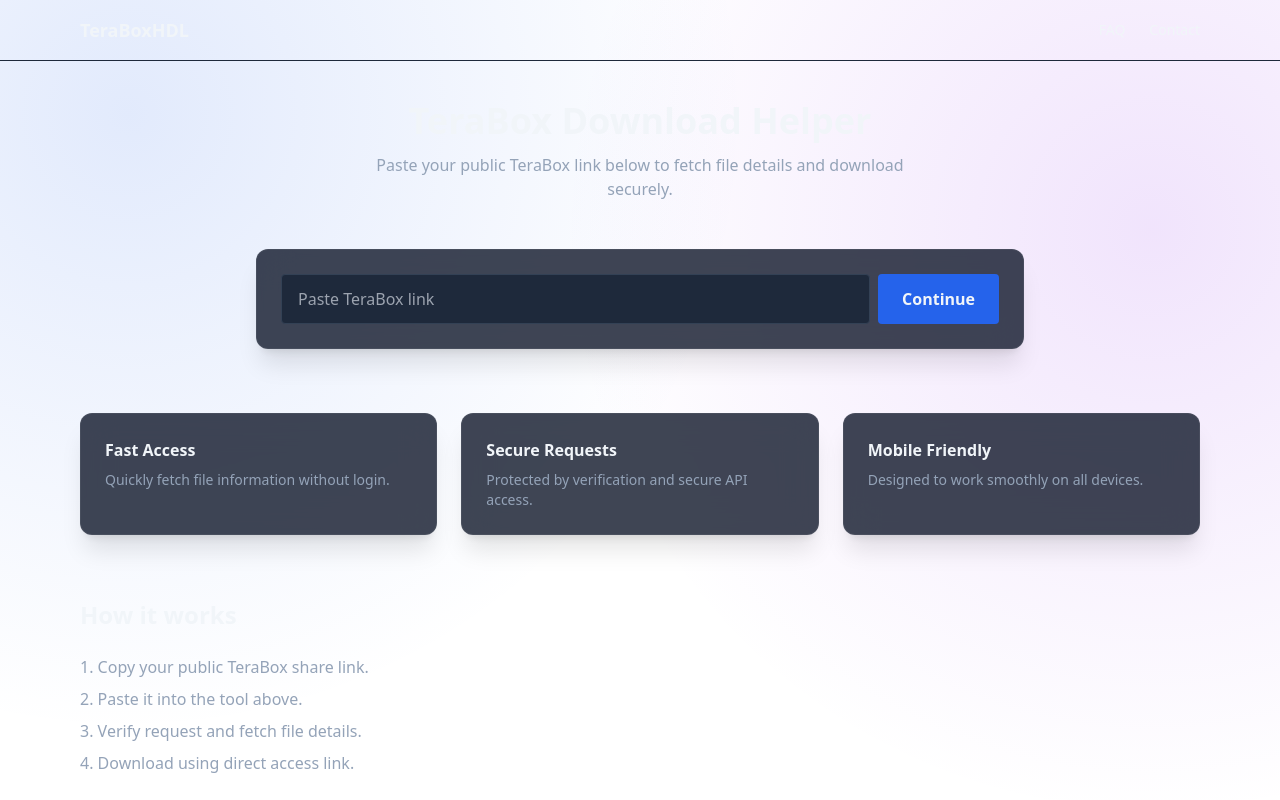
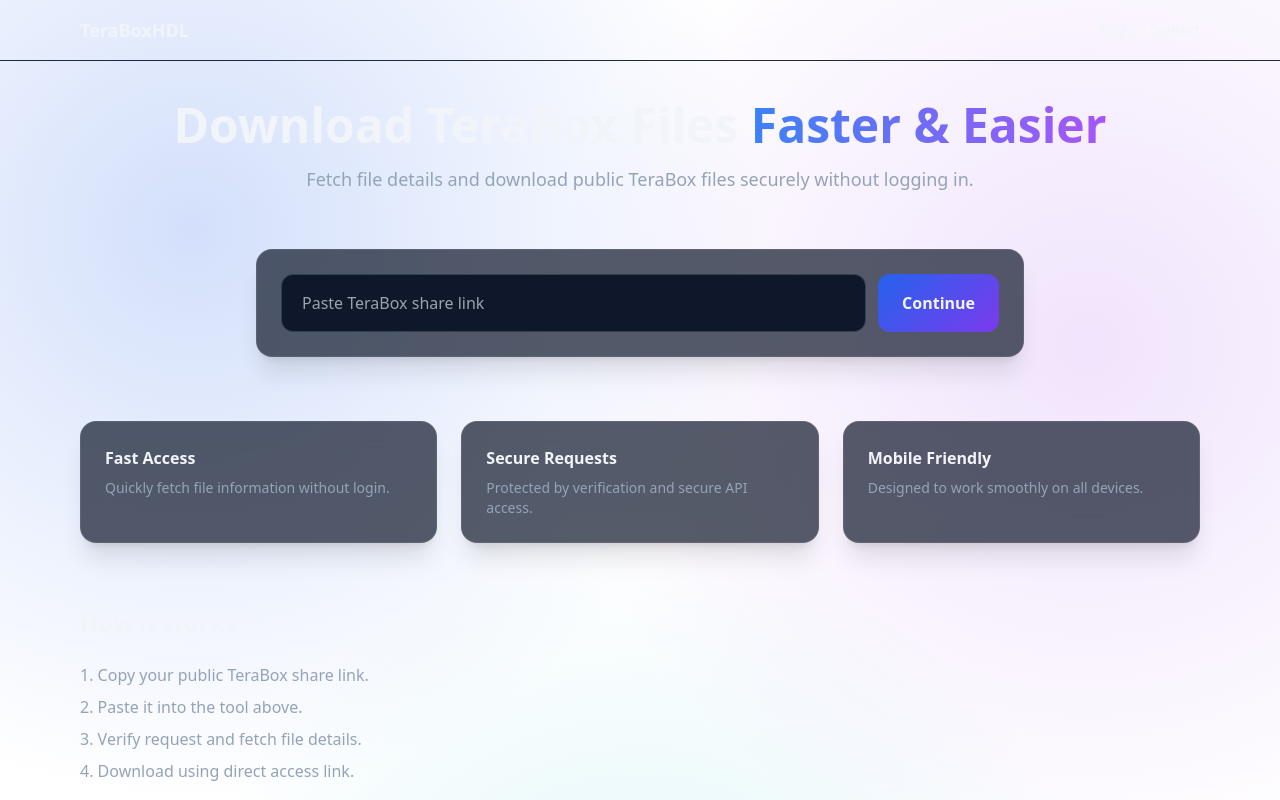
Before and after one commit to brosec/terahdl, an Astro site: page / in a window 1280 px wide. Shown: the top 800 px of the page. Built offline with nearby package versions, Linux system fonts and the light colour scheme; Astro itself is replaced by a stand-in of ours.

Commit message:
Add files via upload

```diff
--- a/src/components/ToolApp.jsx
+++ b/src/components/ToolApp.jsx
@@ -24,19 +24,20 @@
   return (
     <ToolCard>
 
-      <form onSubmit={handleSubmit} className="flex gap-2">
+      <form onSubmit={handleSubmit} className="flex flex-col sm:flex-row gap-3">
       <input
         value={input}
         onChange={e => setInput(e.target.value)}
-          placeholder="Paste TeraBox link"
+        placeholder="Paste TeraBox share link"
         required
-          className="flex-1 px-4 py-3 rounded bg-slate-800 border border-slate-700"
+        className="flex-1 px-5 py-4 rounded-xl bg-slate-900 border border-slate-700 focus:outline-none focus:border-blue-500"
       />
 
-        <button className="px-6 py-3 bg-blue-600 rounded font-semibold">
+      <button className="btn-primary px-6 py-4 rounded-xl font-semibold">
         Continue
       </button>
     </form>
+
 
       {surl && !token && (
         <div className="mt-4">
--- a/src/components/ToolCard.jsx
+++ b/src/components/ToolCard.jsx
@@ -1,6 +1,6 @@
 export default function ToolCard({ children }) {
   return (
-    <div className="glass rounded-xl p-6 shadow-xl max-w-3xl mx-auto">
+    <div className="card max-w-3xl mx-auto shadow-2xl border border-white/5">
       {children}
     </div>
   );
--- a/src/pages/index.astro
+++ b/src/pages/index.astro
@@ -9,15 +9,22 @@
 description="Access details and download publicly shared TeraBox files safely."
 >
 
-<section class="text-center mb-12">
-  <h1 class="text-4xl font-bold mb-3">
-    TeraBox Download Helper
+<section class="text-center mb-14">
+
+  <h1 class="text-4xl md:text-5xl font-bold mb-4 leading-tight">
+    Download TeraBox Files
+    <span class="bg-gradient-to-r from-blue-500 to-purple-500 bg-clip-text text-transparent">
+      Faster & Easier
+    </span>
   </h1>
 
-  <p class="text-slate-400 max-w-xl mx-auto">
-    Paste your public TeraBox link below to fetch file details and download securely.
+  <p class="text-slate-400 max-w-2xl mx-auto text-lg">
+    Fetch file details and download public TeraBox files securely
+    without logging in.
   </p>
+
 </section>
+
 
 <ToolApp client:load />
 
--- a/src/styles/global.css
+++ b/src/styles/global.css
@@ -2,37 +2,46 @@
 @tailwind components;
 @tailwind utilities;
 
+/* Base */
 body {
-  @apply bg-slate-950 text-slate-100;
+  @apply bg-[#070b14] text-slate-100;
 }
 
-/* subtle background glow */
+/* Soft SaaS background */
 .bg-main {
   background:
-    radial-gradient(circle at 10% 10%, #2563eb22, transparent 40%),
-    radial-gradient(circle at 90% 20%, #9333ea22, transparent 40%);
+    radial-gradient(circle at 15% 20%, #2563eb33, transparent 40%),
+    radial-gradient(circle at 85% 30%, #9333ea22, transparent 40%),
+    radial-gradient(circle at 50% 90%, #06b6d422, transparent 40%);
 }
 
+/* Premium glass cards */
 .glass {
-  background: rgba(15, 23, 42, 0.8);
-  border: 1px solid rgba(255,255,255,.06);
-  backdrop-filter: blur(16px);
+  background: rgba(15, 23, 42, 0.7);
+  border: 1px solid rgba(255,255,255,.08);
+  backdrop-filter: blur(18px);
 }
 
+/* Card */
 .card {
-  @apply glass rounded-xl p-6 shadow-xl;
+  @apply glass rounded-2xl p-6 shadow-xl;
 }
 
-/* shimmer */
+/* Gradient buttons */
+.btn-primary {
+  background: linear-gradient(135deg, #2563eb, #7c3aed);
+}
+
+/* Skeleton shimmer */
 .shimmer {
   background: linear-gradient(
     90deg,
-    rgba(80,80,80,.15) 25%,
-    rgba(150,150,150,.25) 50%,
-    rgba(80,80,80,.15) 75%
+    rgba(80,80,80,.2) 25%,
+    rgba(150,150,150,.3) 50%,
+    rgba(80,80,80,.2) 75%
   );
   background-size: 200% 100%;
-  animation: shimmer 1.3s infinite;
+  animation: shimmer 1.2s infinite;
 }
 
 @keyframes shimmer {
```
Lines whose indentation alone changed are shown as unchanged.
